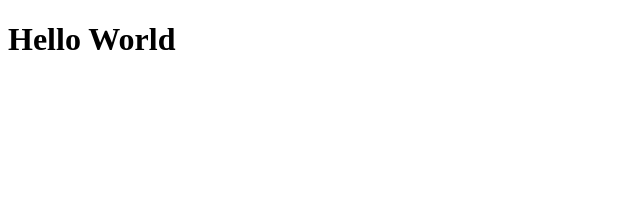
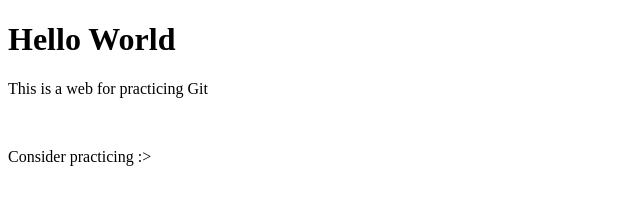
Before and after one commit to aqsha-dimeru/git-repo-testing, a plain HTML site: page index.html in a window 1280 px wide. Shown: the whole page, without its empty margins (0-640 px from the left). Drawn offline with Linux system fonts and the light colour scheme.

Commit message:
Mengedit index.html

```diff
--- a/index.html
+++ b/index.html
@@ -8,5 +8,8 @@
 </head>
 <body>
     <h1>Hello World</h1>
+    <p>This is a web for practicing Git</p>
+    <br>
+    <p>Consider practicing :></p>
 </body>
 </html>
```
